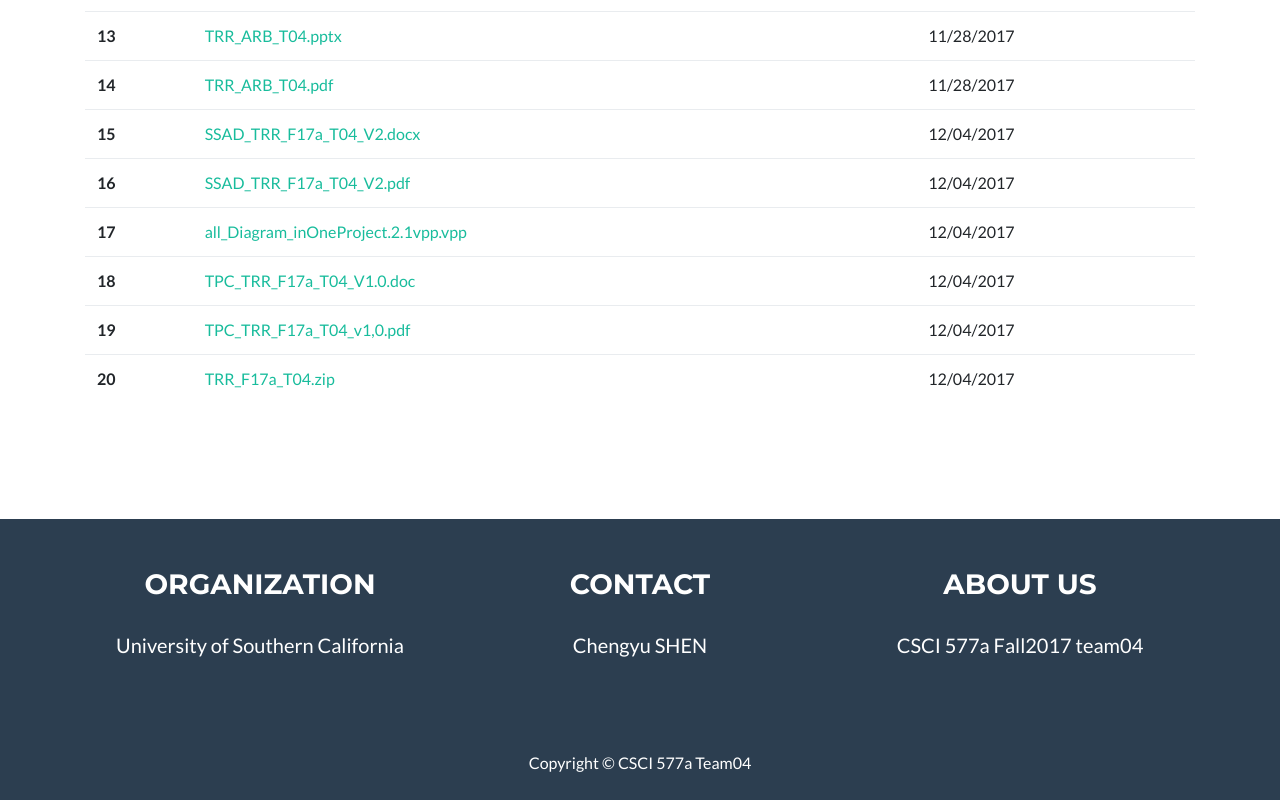
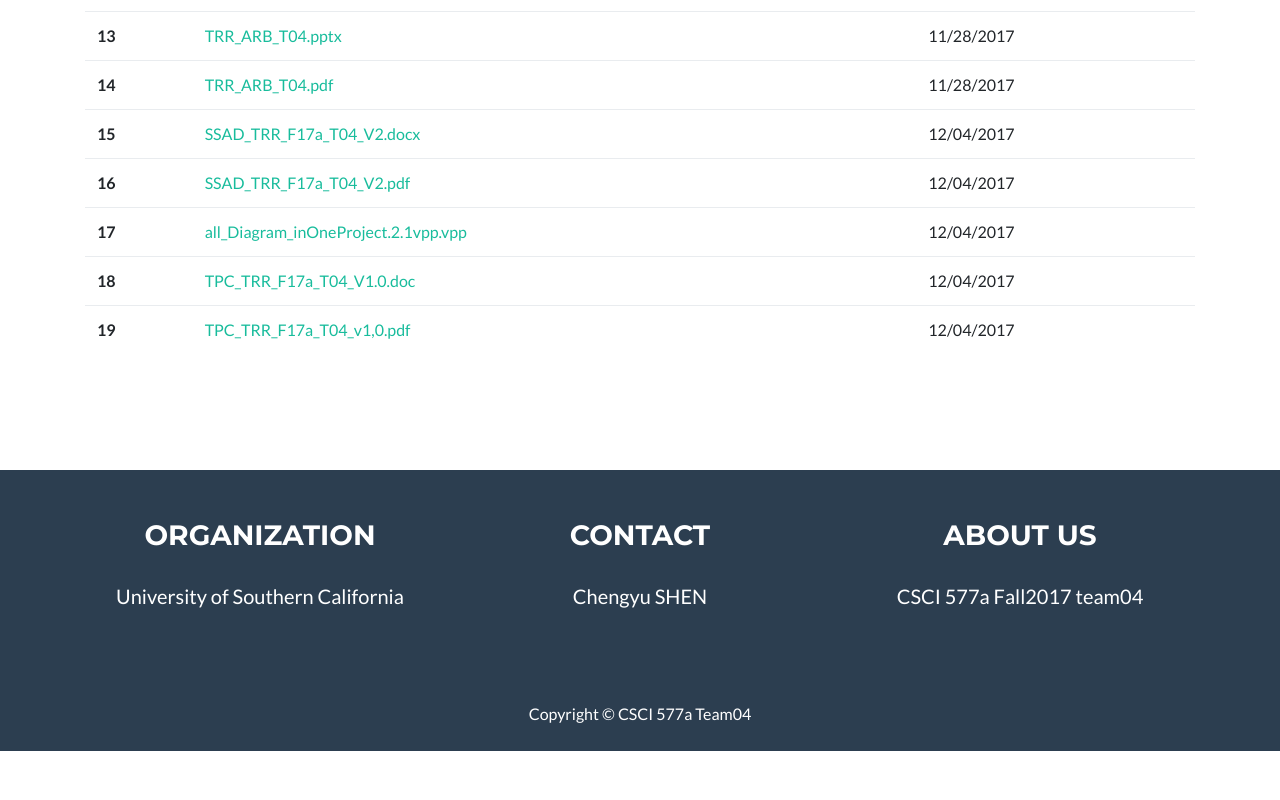
Before and after one commit to CSCI577a-f17-team04/Class-website, a website: page FD/index.html in a window 1280 px wide. Shown: the part 912-1712 px from the top of the page. After the commit the page ends 1663 px from the top, so only its background shows below. Drawn offline with Linux system fonts and the light colour scheme.

Commit message:
new Change from Bao Wang grader

```diff
--- a/FD/index.html
+++ b/FD/index.html
@@ -222,12 +222,6 @@
                 <td>12/04/2017</td>
 
             </tr>
-            <tr>
-                <th scope="row">20</th>
-                <td><a href="./TRR_F17a_T04.zip">TRR_F17a_T04.zip</a></td>
-                <td>12/04/2017</td>
-
-            </tr>
             </tbody>
         </table>
     </div>
```
Also changed, not shown: Development/index.html (+6 -0 lines), index.html (+6 -0 lines), 6 other files.
